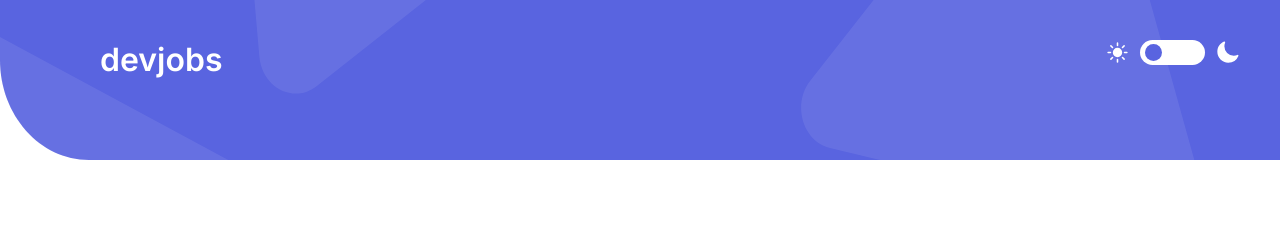
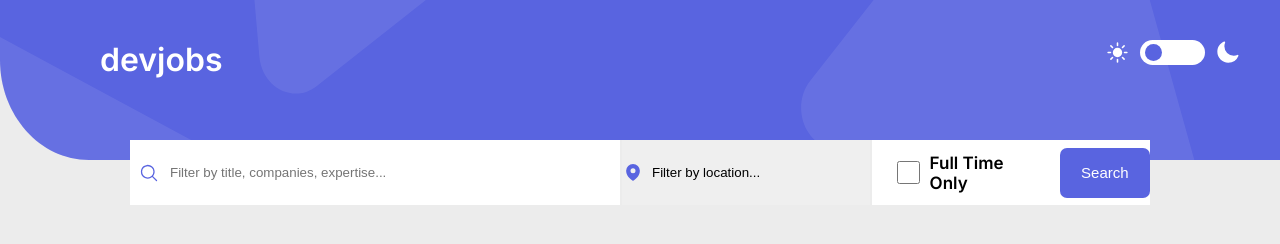
Before and after one commit to Luka-Popovic06/Product-CSS-HTML-2, a plain HTML site: page index.html in a window 1280 px wide. Drawn offline with Linux system fonts and the light colour scheme.

Commit message:
Navigation

```diff
--- a/index.html
+++ b/index.html
@@ -44,5 +44,65 @@
         </svg>
       </div>
     </header>
+    <nav>
+      <div class="nav-1">
+        <input
+          class="input-1"
+          type="text"
+          id="filter-1"
+          name="filter-1"
+          minlength="4"
+          maxlength="12"
+          placeholder="Filter by title, companies, expertise..."
+        />
+        <svg
+          class="icone-2"
+          xmlns="http://www.w3.org/2000/svg"
+          viewBox="0 0 24 24"
+          fill="currentColor"
+          class="size-6"
+        >
+          <path
+            class="icone-2"
+            fill-rule="evenodd"
+            d="M10.5 3.75a6.75 6.75 0 1 0 0 13.5 6.75 6.75 0 0 0 0-13.5ZM2.25 10.5a8.25 8.25 0 1 1 14.59 5.28l4.69 4.69a.75.75 0 1 1-1.06 1.06l-4.69-4.69A8.25 8.25 0 0 1 2.25 10.5Z"
+            clip-rule="evenodd"
+          />
+        </svg>
+      </div>
+      <div class="nav-1">
+        <select class="selekt-1" name="select-1" id="select-1">
+          <option value="filter">Filter by location...</option>
+          <option value="Srbija">Srbija</option>
+          <option value="Crna Gora">Crna Gora</option>
+          <option value="Hrvacka">Hrvacka</option>
+          <option value="Rumunija">Rumunija</option>
+          <option value="Turska">Turska</option>
+          <option value="Nemacka">Nemacka</option>
+          <option value="Danska">Danska</option>
+          <option value="Rusija">Rusija</option>
+        </select>
+        <svg
+          class="icone-3"
+          xmlns="http://www.w3.org/2000/svg"
+          viewBox="0 0 24 24"
+          fill="currentColor"
+          class="size-6"
+        >
+          <path
+            class="icone-3"
+            fill-rule="evenodd"
+            d="m11.54 22.351.07.04.028.016a.76.76 0 0 0 .723 0l.028-.015.071-.041a16.975 16.975 0 0 0 1.144-.742 19.58 19.58 0 0 0 2.683-2.282c1.944-1.99 3.963-4.98 3.963-8.827a8.25 8.25 0 0 0-16.5 0c0 3.846 2.02 6.837 3.963 8.827a19.58 19.58 0 0 0 2.682 2.282 16.975 16.975 0 0 0 1.145.742ZM12 13.5a3 3 0 1 0 0-6 3 3 0 0 0 0 6Z"
+            clip-rule="evenodd"
+          />
+        </svg>
+      </div>
+      <div class="nav-2">
+        <input class="icone-4" type="checkbox" id="filter-2" name="filter-2" />
+        <p id="p-3">Full Time Only</p>
+        <button id="button-1">Search</button>
+      </div>
+    </nav>
+    <div class="container"></div>
   </body>
 </html>
--- a/style.css
+++ b/style.css
@@ -4,6 +4,7 @@
 }
 body {
   font-family: "Inter", serif;
+  background-color: #ececec;
 }
 /*Header*/
 .header-box {
@@ -46,3 +47,78 @@ h1 {
   top: 4px;
   left: 40px;
 }
+/*Navigation*/
+nav {
+  display: flex;
+  align-items: center;
+  position: absolute;
+  top: 140px;
+  left: 130px;
+  right: 130px;
+}
+.input-1 {
+  width: 450px;
+  height: 65px;
+  padding-left: 40px;
+  border: none;
+}
+.icone-2 {
+  width: 20px;
+  height: 20px;
+  color: #5964e0;
+  position: absolute;
+  top: 23px;
+  left: 9px;
+}
+.nav-1 {
+  position: relative;
+}
+
+.selekt-1 {
+  width: 250px;
+  height: 65px;
+  appearance: none;
+  padding-left: 30px;
+  border: none;
+  border-left: 2px solid #ececec;
+}
+.icone-3 {
+  width: 20px;
+  height: 20px;
+  color: #5964e0;
+  position: absolute;
+  top: 22px;
+  left: 3px;
+}
+.icone-4 {
+  width: 25px;
+  height: 25px;
+  margin-right: 10px;
+}
+#p-3 {
+  font-weight: 600;
+  font-size: 17px;
+  margin-right: 25px;
+}
+#button-1 {
+  width: 100px;
+  height: 50px;
+  border: none;
+  background-color: #5964e0;
+  color: white;
+  font-size: 15px;
+  border-radius: 7px;
+}
+#button-1:hover {
+  background-color: #8b93ed;
+}
+.nav-2 {
+  width: 290px;
+  height: 65px;
+  background-color: white;
+  display: flex;
+  align-items: center;
+  padding-left: 25px;
+  border-left: 2px solid #ececec;
+}
+/*container*/
```
